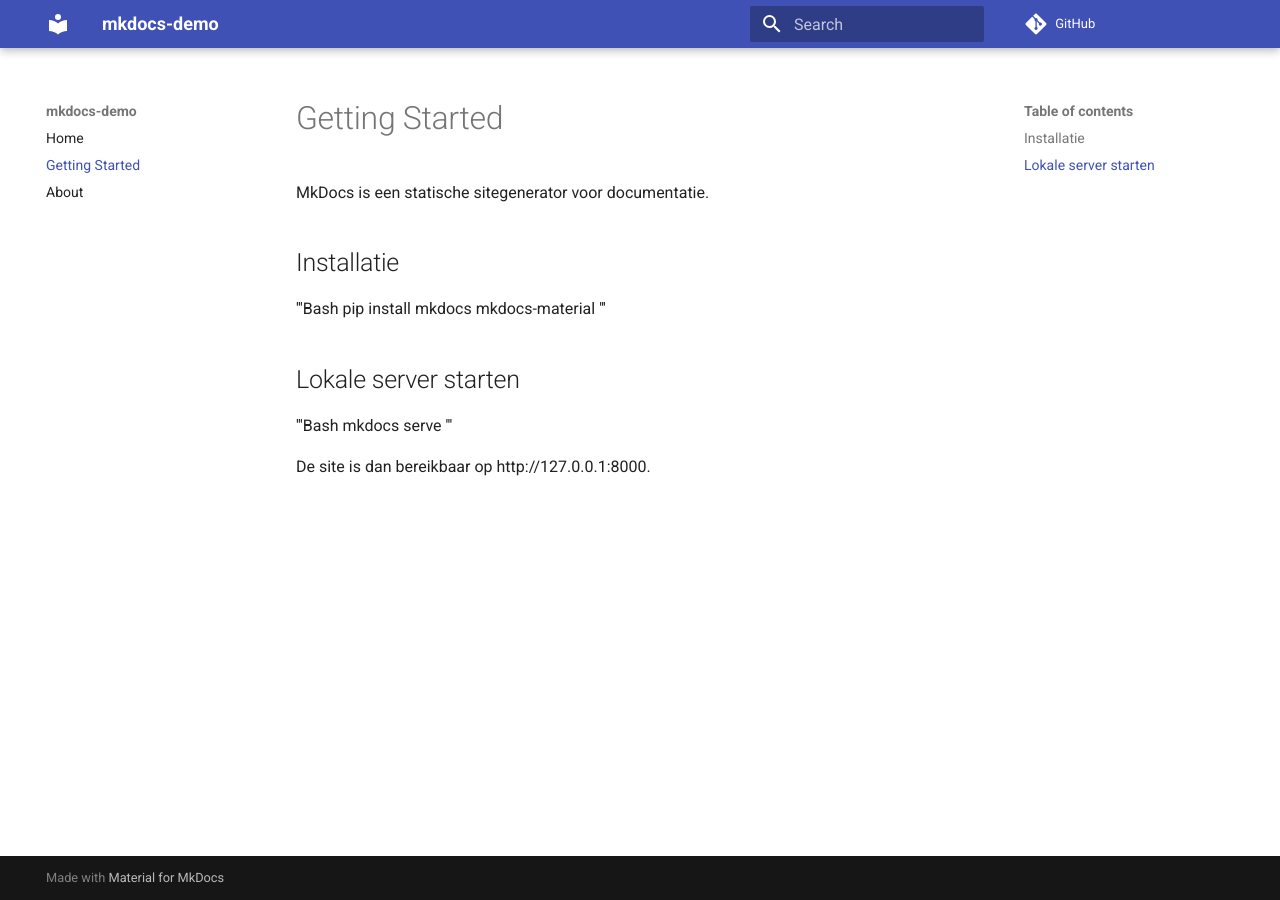
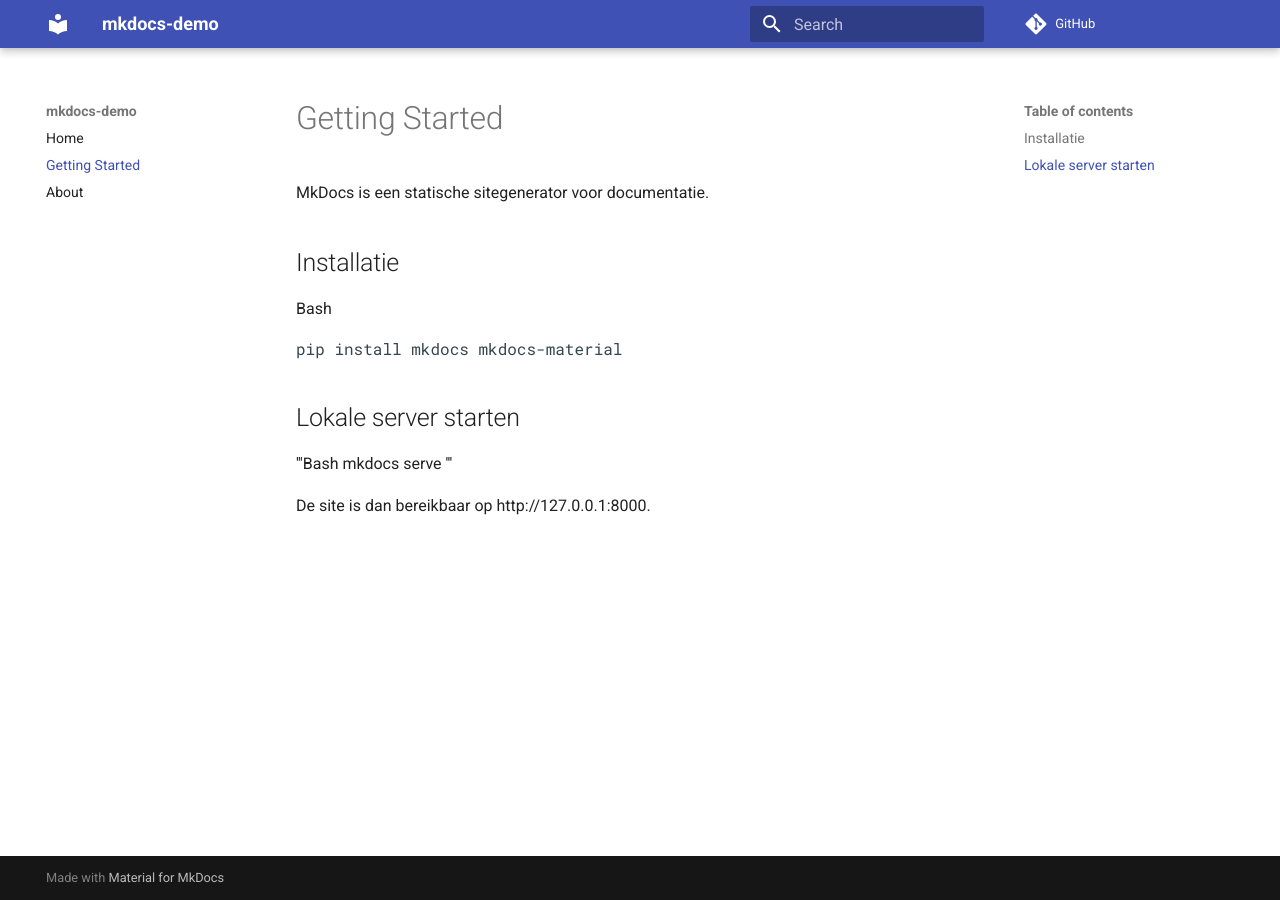
Before and after one commit to rhirschmann/mkdocs-demo, an MkDocs documentation site: the page built from docs/getting-started.md, in a window 1280 px wide. Built offline with MkDocs 1.6.1 and Material for MkDocs 9.7.7, drawn with Linux system fonts in a browser that asks for light colours; comment, search, counter and statistics services are not loaded.

```diff
--- a/docs/getting-started.md
+++ b/docs/getting-started.md
@@ -4,9 +4,10 @@ MkDocs is een statische sitegenerator voor documentatie.
 
 ## Installatie
 
-'''Bash
+Bash
+<pre>
 pip install mkdocs mkdocs-material
-'''
+</pre>
 
 ## Lokale server starten
 
```
